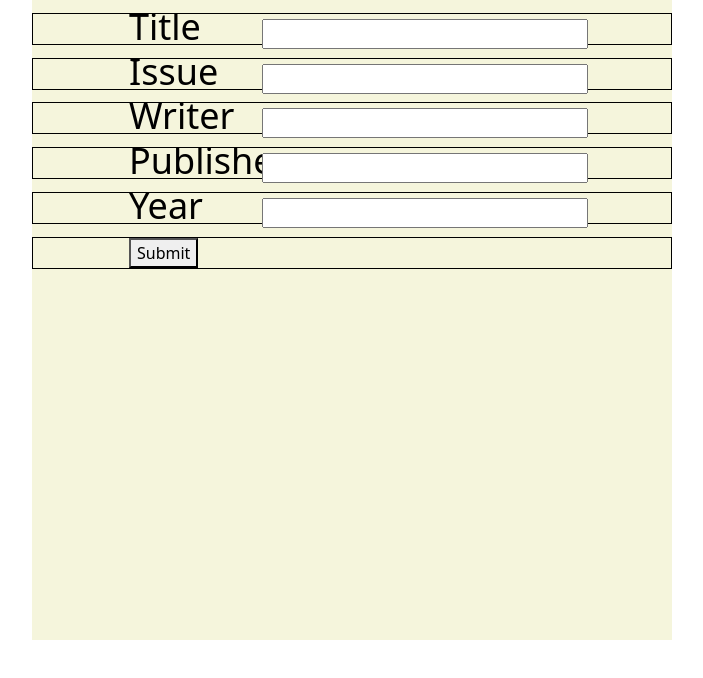
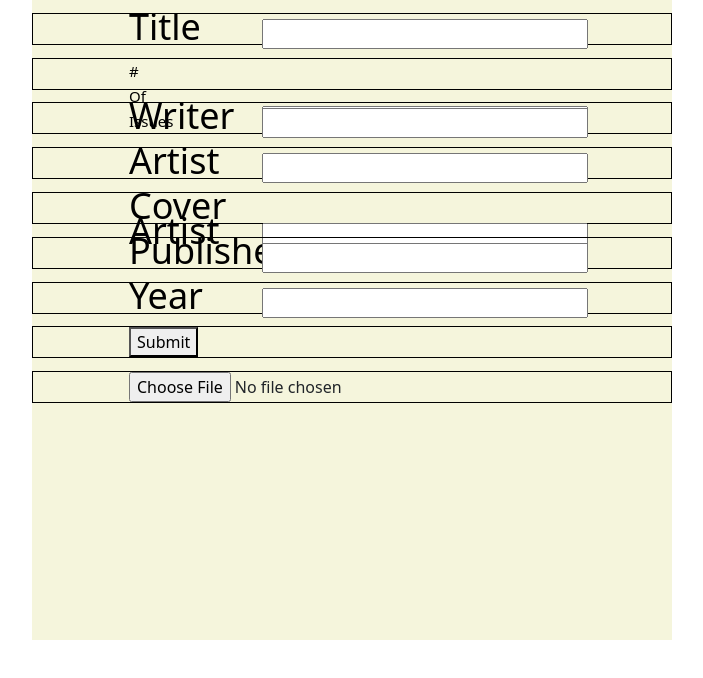
Before and after one commit to codydeatherage/comicsfr, a React (Create React App) app: page /comics in a window 1280 px wide. Shown: the top 678 px of the page, without its empty margins (288-991 px from the left). Built offline with nearby package versions, Linux system fonts and the light colour scheme.

Commit message:
file input added

```diff
--- a/src/components/ComicsInput.jsx
+++ b/src/components/ComicsInput.jsx
@@ -11,13 +11,21 @@ const ComicsInput = () => {
             </Row>
 
             <Row>
-                <Label for="issue">Issue</Label>
-                <Input id="issue" />
+                <Label style={{fontSize: '15px'}} for="issues"> # Of Issues</Label>
+                <Input type="number" id="issues" />
             </Row>
 
             <Row>
                 <Label for="writer">Writer</Label>
                 <Input id="writer" />
+            </Row>
+            <Row>
+                <Label for="artist">Artist</Label>
+                <Input id="artist" />
+            </Row>
+            <Row>
+                <Label for="cover_artist">Cover Artist</Label>
+                <Input id="cover_artist" />
             </Row>
 
             <Row>
@@ -32,6 +40,13 @@ const ComicsInput = () => {
 
             <Row>
                 <button type="submit">Submit</button>
+            </Row>
+            <Row>
+                <input
+                    type="file"
+                    accept="image/*"
+                    id="button-file"
+                ></input>
             </Row>
 
 
```
